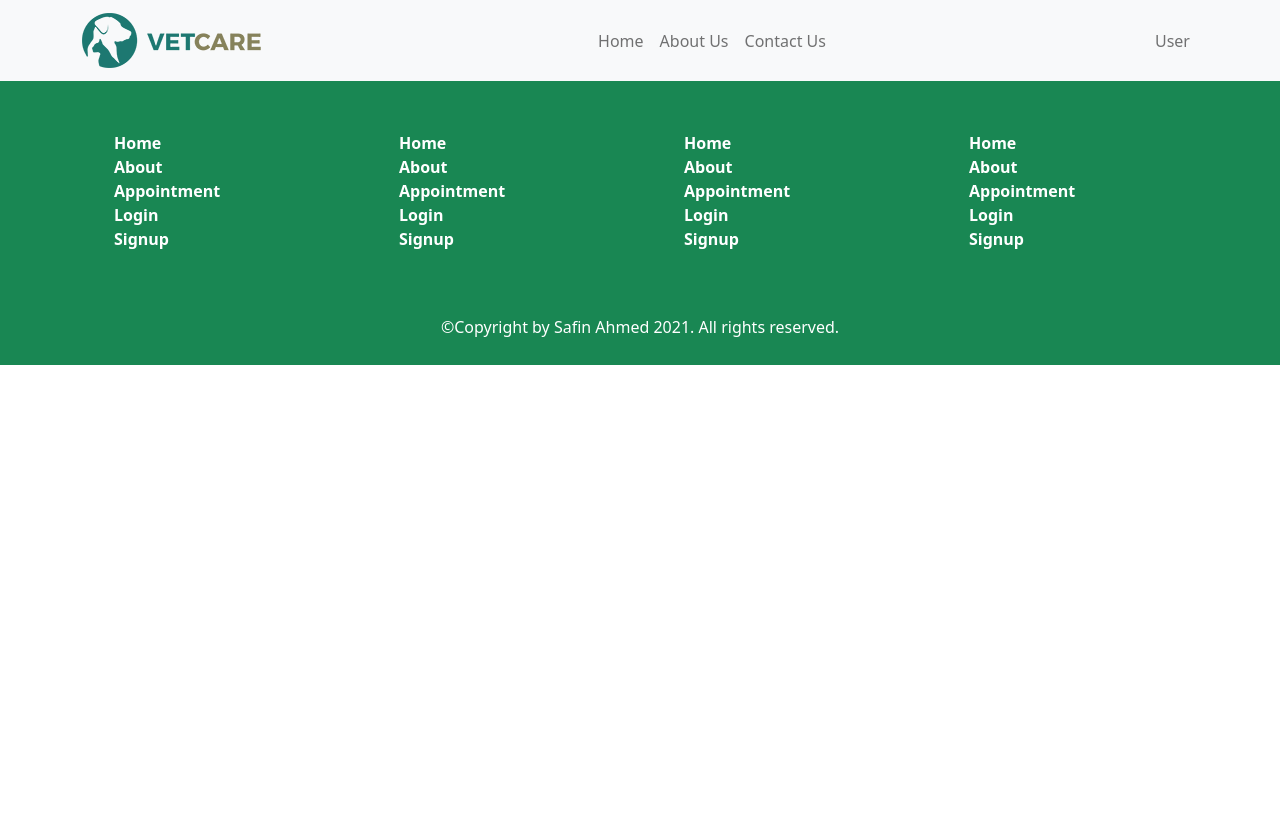
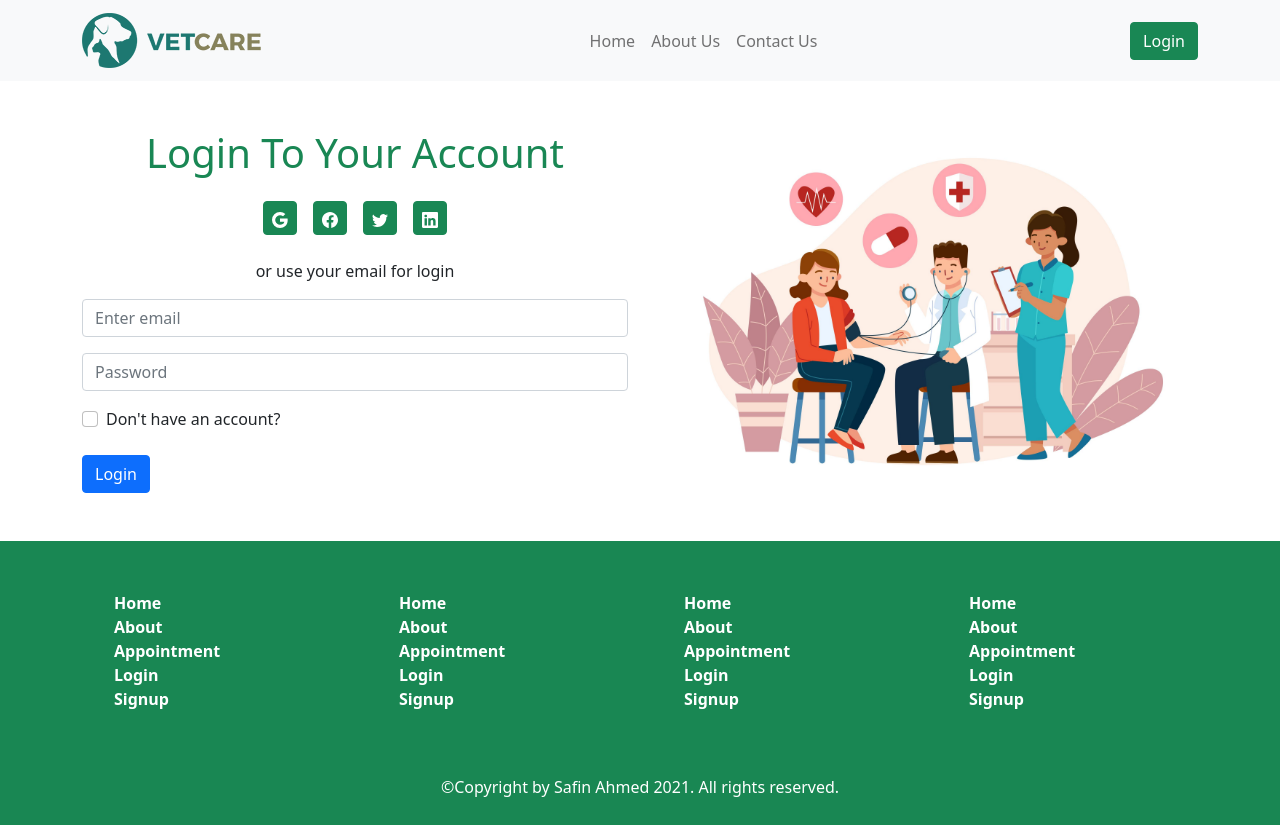
Before and after one commit to Safin-Ahmed/vetcare-react, a React (Create React App) app: page /login in a window 1280 px wide. Before the commit the page ends 800 px from the top, so only its background shows below. Built offline with nearby package versions, Linux system fonts and the light colour scheme; no server answers.

Commit message:
User Authentication is Completed

```diff
--- a/package.json
+++ b/package.json
@@ -7,6 +7,7 @@
     "@testing-library/react": "^11.2.7",
     "@testing-library/user-event": "^12.8.3",
     "bootstrap": "^5.1.1",
+    "firebase": "^9.1.3",
     "react": "^17.0.2",
     "react-bootstrap": "^2.0.0-rc.1",
     "react-dom": "^17.0.2",
--- a/src/App.js
+++ b/src/App.js
@@ -6,21 +6,27 @@ import Home from './Pages/Home';
 import AboutUs from './Pages/AboutUs';
 import Contact from './Pages/Contact';
 import ServiceDetail from './Pages/ServiceDetail/ServiceDetail';
+import AuthProvider from './Contexts/AuthProvider';
+import Login from './Pages/User/Login';
+import PrivateRoute from './Pages/User/PrivateRoute';
 
 function App() {
 
   return (
-    <Router>
+   <AuthProvider>
+      <Router>
       <HomeNavbar></HomeNavbar>
       <Switch>
         <Route exact path = "/"><Home></Home></Route>
         <Route path = "/home"><Home></Home></Route>
         <Route path = "/about"><AboutUs></AboutUs></Route>
         <Route path = "/contact"><Contact></Contact></Route>
-        <Route path = "/service/:serviceId"><ServiceDetail></ServiceDetail></Route>
+        <PrivateRoute path = "/service/:serviceId"><ServiceDetail></ServiceDetail></PrivateRoute>
+        <Route path = "/login"><Login></Login></Route>
       </Switch>
       <Footer></Footer>
     </Router>
+   </AuthProvider>
   );
 }
 
--- /dev/null
+++ b/src/Contexts/AuthProvider.js
@@ -0,0 +1,13 @@
+import React, { createContext } from 'react';
+import useFirebase from '../hooks/useFirebase';
+export const AuthContext = createContext();
+const AuthProvider = ({children}) => {
+    const allContext = useFirebase();
+    return (
+        <AuthContext.Provider value = {allContext}>
+            {children}
+        </AuthContext.Provider>
+    );
+};
+
+export default AuthProvider;
--- /dev/null
+++ b/src/Pages/User/Firebase/firebase.config.js
@@ -0,0 +1,9 @@
+const firebaseConfig = {
+    apiKey: process.env.REACT_APP_FIREBASE_API_KEY,
+    authDomain: process.env.REACT_APP_FIREBASE_AUTH_DOMAIN,
+    projectId: process.env.REACT_APP_FIREBASE_PROJECT_ID,
+    storageBucket: process.env.REACT_APP_FIREBASE_STORAGE_BUCKET,
+    messagingSenderId: process.env.REACT_APP_FIREBASE_MESSAGING_SENDER_ID,
+    appId: process.env.REACT_APP_FIREBASE_APP_ID,
+};
+export default firebaseConfig;
--- /dev/null
+++ b/src/Pages/User/Firebase/firebase.init.js
@@ -0,0 +1,7 @@
+import { initializeApp } from "firebase/app";
+import firebaseConfig from "./firebase.config";
+/* Initiliaze Authentication */
+const initAuth = () => {
+    initializeApp(firebaseConfig);
+}
+export default initAuth;
--- /dev/null
+++ b/src/Pages/User/Login.js
@@ -0,0 +1,111 @@
+import React, { useState } from 'react';
+import { Col, Container, Row, Button, Form } from 'react-bootstrap';
+import { BsFacebook, BsGoogle, BsLinkedin, BsTwitter } from 'react-icons/bs';
+import { useHistory, useLocation } from 'react-router';
+import useAuth from '../../hooks/useAuth';
+import login from '../../images/user.jpg'
+
+const Login = () => {
+    const {auth, signInWithGoogle, setEmail, setPassword, setUserName, userName, signUpWithForm, setIsLoading, updateProfile, signInwithForm} = useAuth();
+    const location = useLocation();
+    const history= useHistory;
+    const redirectUrl = location.state?.from || '/home';
+    const [isNew, setIsNew] = useState(false);
+    const [error, setError] = useState('');
+    const handleGoogleLogin = () => {
+        signInWithGoogle()
+        .then(result => {
+            history.push(redirectUrl);
+        })
+    }
+    const handleName = e => {
+        setUserName(e.target.value);
+    }
+    const handleEmail = e => {
+        setEmail(e.target.value);
+    }
+
+    const handlePassword = e => {
+        setPassword(e.target.value);
+    }
+
+    const handleCheckBox = e => {
+        setIsNew(e.target.checked);
+    }
+    const handleRegistration = e => {
+        e.preventDefault();
+        signUpWithForm()
+        .then(result => {
+            setIsLoading(true);
+            updateProfile(auth.currentUser, {
+                displayName: userName
+              })
+            setIsLoading(false);
+            console.log(result)
+
+        })
+        .catch(error => {
+            const errorMessage = error.message;
+            setError(errorMessage);
+        })
+    }
+    const handleLogin = e => {
+        e.preventDefault();
+        signInwithForm()
+        .then(() => {
+            setIsLoading(false);
+        })
+        .catch(error => {
+            const errorMessage = error.message;
+            setError(errorMessage);
+        })
+    }
+    return (
+        <div className = "login-section py-5">
+            <Container>
+                <Row>
+                    <Col lg = {6}>
+                        <h1 className = "text-center text-success">{isNew? "Create Your Account" : "Login To Your Account"}</h1>
+                        <div className = "social-login text-center mt-4">
+                            <Button onClick = {handleGoogleLogin} className = "mx-2 py-1 px-2" variant = "success"><BsGoogle></BsGoogle></Button>
+                            <Button className = "mx-2 py-1 px-2" variant = "success"><BsFacebook></BsFacebook></Button>
+                            <Button className = "mx-2 py-1 px-2" variant = "success"><BsTwitter></BsTwitter></Button>
+                            <Button className = "mx-2 py-1 px-2" variant = "success"><BsLinkedin></BsLinkedin></Button>
+                        </div>
+                        <p className = "text-center mt-4">or use your email for {isNew? "registration" : "login"}</p>
+                        <Form>
+                        {isNew? <Form.Group className="mb-3" controlId="formBasicText">
+                            <Form.Control onBlur = {handleName} type="text" placeholder="Enter Your Name" />
+                        </Form.Group> : ''}
+
+                        <Form.Group className="mb-3" controlId="formBasicEmail">
+                            <Form.Control onBlur = {handleEmail} type="email" placeholder="Enter email" />
+                        </Form.Group>
+
+                        <Form.Group className="mb-3" controlId="formBasicPassword">
+                            <Form.Control onBlur = {handlePassword} type="password" placeholder="Password" />
+                        </Form.Group>
+                        <Form.Group className="mb-3" controlId="formBasicCheckbox">
+                            <Form.Check onChange = {handleCheckBox} type="checkbox" label="Don't have an account?" />
+                        </Form.Group>
+                        <h6 className = "text-danger fw-400 mb-4">{error}</h6>
+                        {
+                            isNew?<Button onClick = {handleRegistration} variant="primary" type="submit">
+                            Register</Button>
+                            :
+                            <Button onClick = {handleLogin} variant="primary" type="submit">
+                             Login
+                            </Button>
+                        }
+                        </Form>
+                    </Col>
+                    <Col lg = {6}>
+                        <img className = "login-banner img-fluid" src={login} alt="" />
+                    </Col>
+                </Row>
+            </Container>
+        </div>
+    );
+};
+
+export default Login;
--- /dev/null
+++ b/src/Pages/User/PrivateRoute.js
@@ -0,0 +1,25 @@
+import React from 'react';
+import { Container, Row, Spinner } from 'react-bootstrap';
+import { Redirect, Route } from 'react-router';
+import useAuth from '../../hooks/useAuth';
+
+const PrivateRoute = ({children, ...rest}) => {
+    const {user, isLoading} = useAuth();
+    if(isLoading){
+        return <Container>
+            <Row className="align-items-center justify-content-center">
+            <Spinner animation="grow" variant="success" />
+            </Row>
+        </Container>
+    }
+    return (
+       <Route {...rest} render={({location}) => user?.email ? children : <Redirect to = {{
+           pathname: "/login",
+           state: {from: location}
+       }}></Redirect>}>
+
+       </Route>
+    );
+};
+
+export default PrivateRoute;
--- a/src/components/Navbar/HomeNavbar.js
+++ b/src/components/Navbar/HomeNavbar.js
@@ -1,9 +1,11 @@
 import React from 'react';
-import { Container, Nav, Navbar } from 'react-bootstrap';
+import { Container, Nav, Navbar, Button } from 'react-bootstrap';
 import './HomeNavbar.css';
 import logo from '../../images/logo.png';
 import { Link } from 'react-router-dom';
+import useAuth from '../../hooks/useAuth';
 const HomeNavbar = () => {
+  const {user, logout, isLoading} = useAuth();
     return (
         <>
         <Navbar collapseOnSelect expand="lg" bg="light" variant="light">
@@ -17,7 +19,14 @@ const HomeNavbar = () => {
       <Nav.Link as = {Link} to = "/contact">Contact Us</Nav.Link>
     </Nav>
     <Nav>
-      <Nav.Link href="#deets">User</Nav.Link>
+
+      { user?.email ?
+        <Button onClick = {logout} variant = "warning">Logout</Button>
+        :
+        <Button as = {Link} to = "/login" variant = "success">Login</Button>
+      }
+      {isLoading?" " : user?.displayName && <Navbar.Text>Signed in as : {user.displayName}</Navbar.Text>}
+
     </Nav>
   </Navbar.Collapse>
   </Container>
--- /dev/null
+++ b/src/hooks/useAuth.js
@@ -0,0 +1,6 @@
+import { useContext } from "react";
+import { AuthContext } from "../Contexts/AuthProvider";
+const useAuth = () => {
+    return useContext(AuthContext);
+}
+export default useAuth;
--- /dev/null
+++ b/src/hooks/useFirebase.js
@@ -0,0 +1,68 @@
+import { getAuth, signInWithPopup, GoogleAuthProvider, signOut, onAuthStateChanged, createUserWithEmailAndPassword, updateProfile, signInWithEmailAndPassword } from "firebase/auth";
+import { useEffect, useState } from "react";
+import initAuth from "../Pages/User/Firebase/firebase.init";
+initAuth();
+const useFirebase = () => {
+    const [user, setUser] = useState({});
+    const [isLoading, setIsLoading] = useState(true);
+    const [email, setEmail] = useState('');
+    const [userName, setUserName] = useState('');
+    const [password, setPassword] = useState('');
+    const auth = getAuth();
+
+    const signInWithGoogle = () => {
+        setIsLoading(true);
+        const googleProvider = new GoogleAuthProvider();
+       return signInWithPopup(auth, googleProvider)
+
+    }
+    const signUpWithForm = () => {
+        setIsLoading(true);
+        return createUserWithEmailAndPassword(auth, email, password);
+    }
+    const signInwithForm = () => {
+        setIsLoading(true);
+        return signInWithEmailAndPassword(auth, email, password);
+    }
+
+    // Firebase Observer to observe user state
+    useEffect(() => {
+       const unsubscribed = onAuthStateChanged(auth, user => {
+            if(user){
+                setUser(user);
+            }
+            else{
+                setUser(user);
+            }
+            setIsLoading(false);
+        });
+        return () => unsubscribed;
+    }, [])
+
+    const logout = () => {
+        signOut(auth)
+        .then(() => {
+            setUser({});
+        })
+        .finally(() => {
+            setIsLoading(false);
+        })
+    }
+    return {
+        auth,
+        user,
+        signInWithGoogle,
+        logout,
+        isLoading,
+        setIsLoading,
+        auth,
+        setEmail,
+        setPassword,
+        setUserName,
+        userName,
+        updateProfile,
+        signUpWithForm,
+        signInwithForm
+    }
+}
+export default useFirebase;
```
Also changed, not shown: src/images/user.jpg (added), 1 other file (tests, documents, lock files or other folders).
